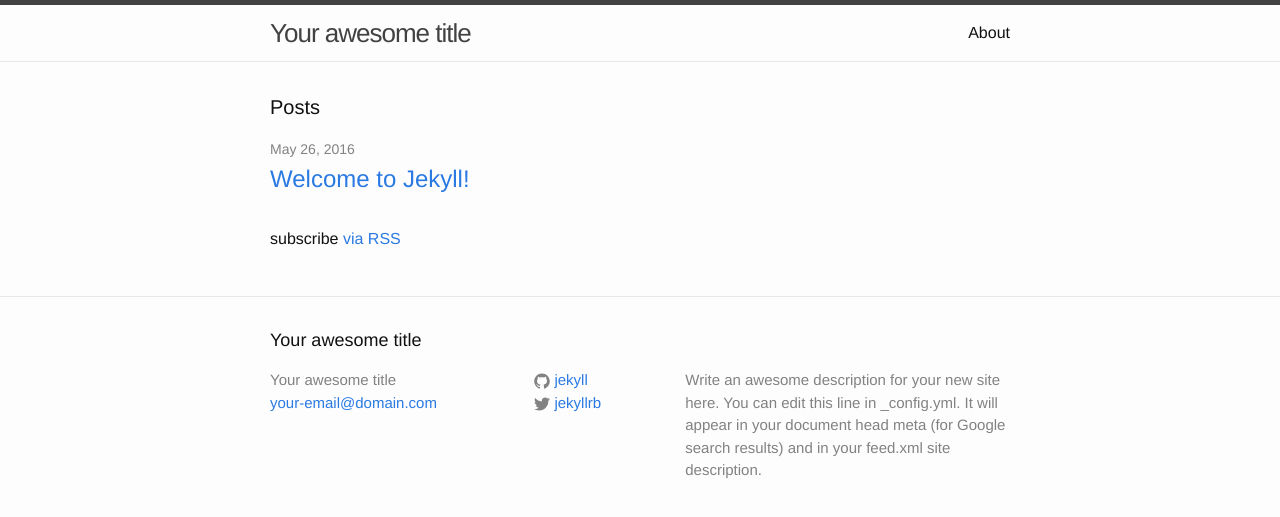
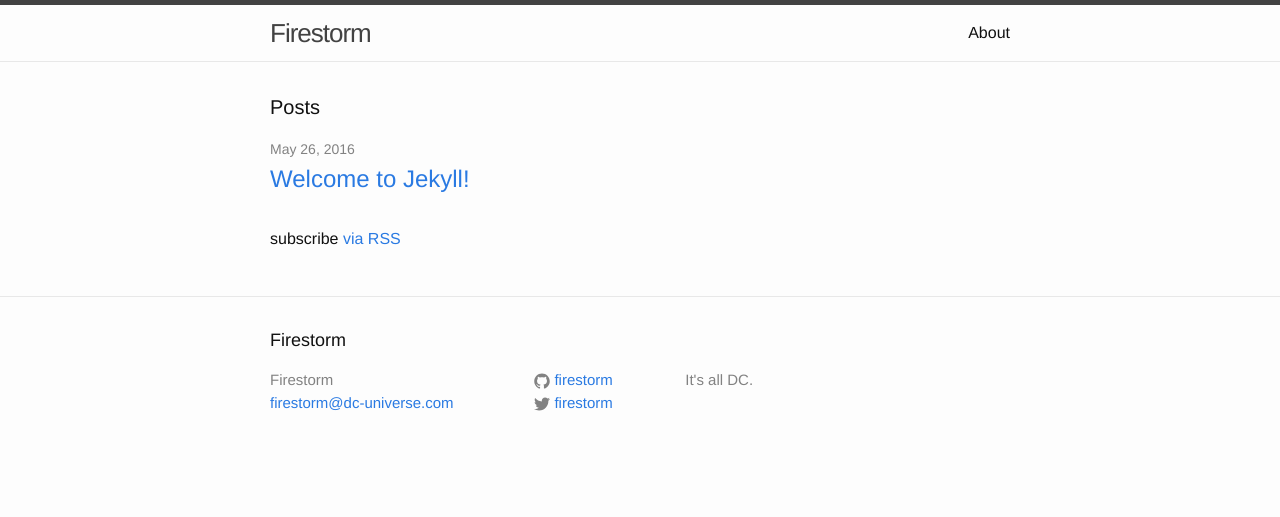
Before and after one commit to ajayvarghese003/ajayvarghese003.github.io, a Jekyll site: the page built from index.html, in a window 1280 px wide. Shown: the top 517 px of the page. Built offline with Jekyll 4.4.1, drawn with Linux system fonts in a browser that asks for light colours.

Commit message:
Update _config.yml

```diff
--- a/_config.yml
+++ b/_config.yml
@@ -6,16 +6,14 @@
 # 'jekyll serve'. If you change this file, please restart the server process.
 
 # Site settings
-title: Your awesome title
-email: your-email@domain.com
+title: Firestorm
+email: firestorm@dc-universe.com
 description: > # this means to ignore newlines until "baseurl:"
-  Write an awesome description for your new site here. You can edit this
-  line in _config.yml. It will appear in your document head meta (for
-  Google search results) and in your feed.xml site description.
+  It's all DC.
 baseurl: "" # the subpath of your site, e.g. /blog
 url: "http://yourdomain.com" # the base hostname & protocol for your site
-twitter_username: jekyllrb
-github_username:  jekyll
+twitter_username: firestorm
+github_username:  firestorm
 
 # Build settings
 markdown: kramdown
```
